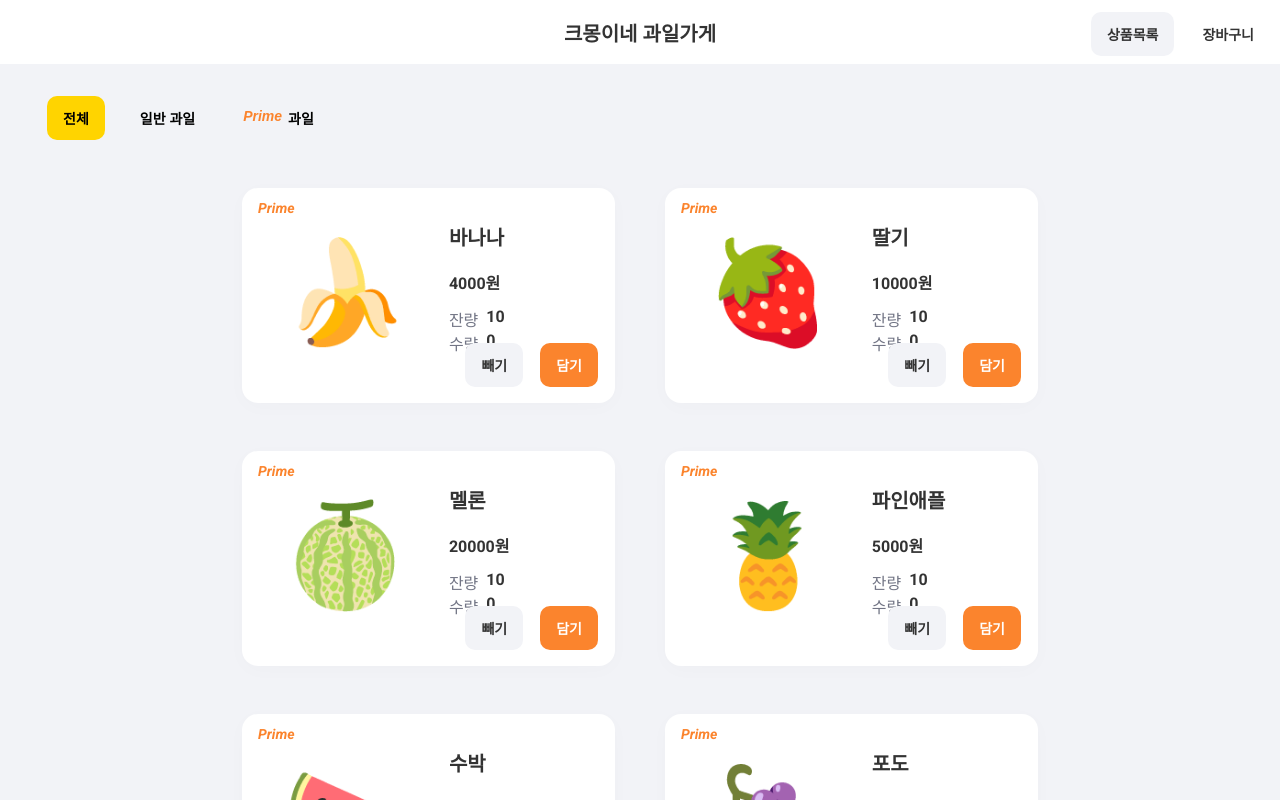
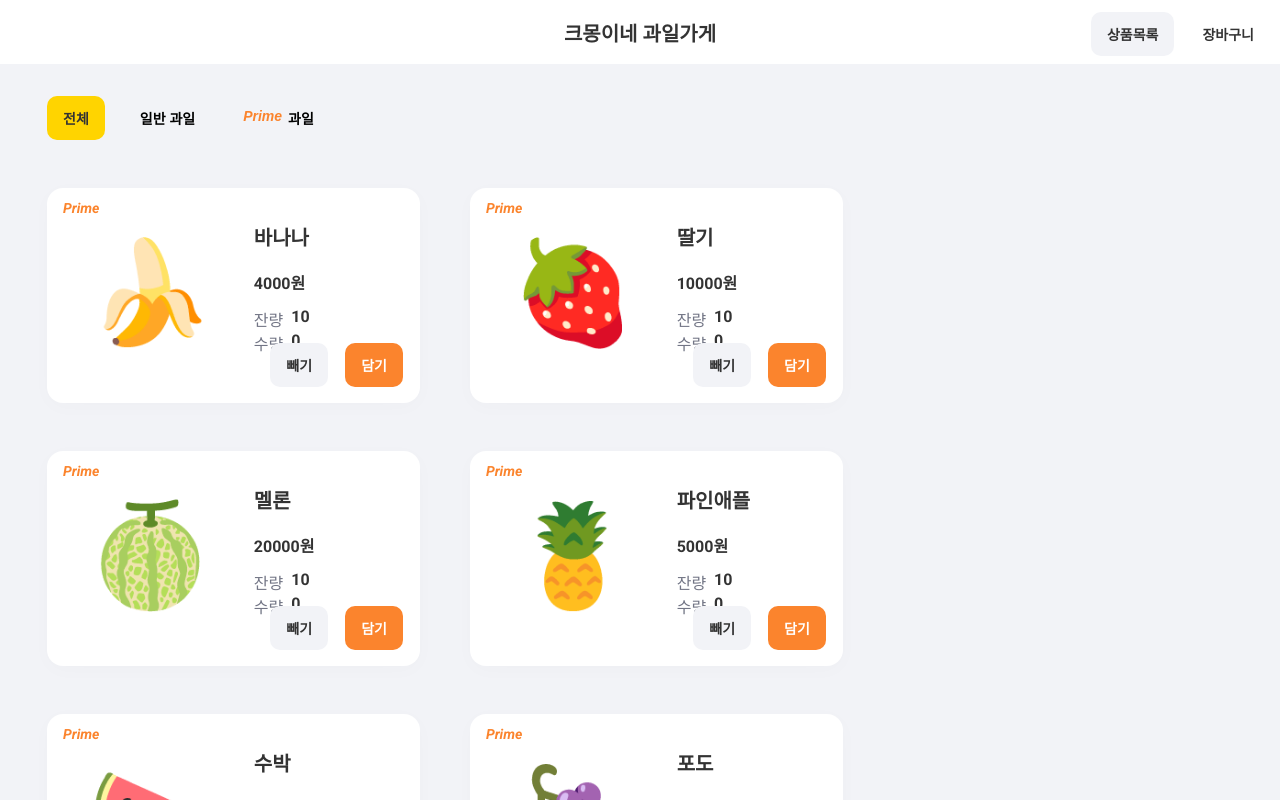
Before and after one commit to iiinhochoiii/react_context_api_practice, a React (Create React App) app: page / in a window 1280 px wide. Shown: the top 800 px of the page. Built offline with nearby package versions, Linux system fonts and the light colour scheme; data requests are answered from the project's data file.

Commit message:
Filter 선택에 대한 데이터 필터링 작업 - useLocation util 함수 생성

```diff
--- a/src/data/fruits.json
+++ b/src/data/fruits.json
@@ -95,6 +95,14 @@
             "stock": 10,
             "price": 11000,
             "isPrime": true
+        },
+        {
+            "id": 12,
+            "name": "딸기",
+            "image": "🍓",
+            "stock": 10,
+            "price": 6000,
+            "isPrime": false
         }
     ]
 }
--- a/src/hooks/useApi.tsx
+++ b/src/hooks/useApi.tsx
@@ -1,4 +1,4 @@
-import { useState, useEffect } from 'react';
+import { useState } from 'react';
 import axios from 'utils/axios';
 
 const useApi = <T,>(
@@ -6,13 +6,11 @@ const useApi = <T,>(
 ): {
   data: T[];
   loading: boolean;
+  getList: () => void;
 } => {
   const [data, setData] = useState<T[]>([]);
+
   const [loading, setLoading] = useState(false);
-
-  useEffect(() => {
-    getList();
-  }, []);
 
   const getList = async (): Promise<void> => {
     try {
@@ -26,7 +24,7 @@ const useApi = <T,>(
     }
   };
 
-  return { data, loading };
+  return { data, loading, getList };
 };
 
 export default useApi;
--- /dev/null
+++ b/src/hooks/useLocations.tsx
@@ -0,0 +1,25 @@
+import { useEffect, useState } from 'react';
+import { useLocation } from 'react-router-dom';
+import QueryString from 'qs';
+
+const useLocations = () => {
+  const location = useLocation();
+  const [state, setState] = useState<QueryString.ParsedQs | undefined>(
+    undefined
+  );
+
+  useEffect(() => {
+    const obj: QueryString.ParsedQs = QueryString.parse(location.search);
+    for (const key in obj) {
+      const newKey = key.replaceAll('?', '');
+      obj[newKey] = obj[key];
+      delete obj[key];
+    }
+    setState(obj);
+  }, [location]);
+  return {
+    location: state,
+  };
+};
+
+export default useLocations;
--- a/src/pages/Home/index.tsx
+++ b/src/pages/Home/index.tsx
@@ -4,56 +4,62 @@ import * as S from './style';
 import { Button, PrimeText, LoadingText } from 'components/atoms';
 import { Card } from 'components/organisms';
 import useApi from 'hooks/useApi';
+import useLocations from 'hooks/useLocations';
 import { Fruits } from 'interfaces/models/fruits';
-import { Link } from 'react-router-dom';
+import { Link, useNavigate } from 'react-router-dom';
 import { groupBy } from 'utils/groupby';
 
 const HomePage = () => {
-  const { data, loading } = useApi<Fruits>('fruits');
+  const navigate = useNavigate();
+  const { data, loading, getList } = useApi<Fruits>('fruits');
   const [fruits, setFruits] = useState<Fruits[]>([]);
-  const [tab, setTab] = useState('all');
+  const { location } = useLocations();
 
   useEffect(() => {
     if (data.length > 0) {
-      if (tab === 'all') {
+      if (location?.tab === 'all' || location?.tab === undefined) {
         const sortObj = groupBy<Fruits>(data, 'isPrime');
 
         setFruits([...sortObj['true'], ...sortObj['false']]);
       } else {
         setFruits(
           data.filter((item) =>
-            tab === 'normal' ? !item.isPrime : item.isPrime
+            location?.tab === 'normal' ? !item.isPrime : item.isPrime
           )
         );
       }
     }
-  }, [tab, data]);
+  }, [data]);
 
-  const onClickHandler = (tab: string) => {
-    setTab(tab);
-  };
+  useEffect(() => {
+    getList();
+  }, [location]);
 
   return (
     <BaseTemplates>
       <S.Container>
         <S.FilterWrap>
           <Button
-            buttonType={tab === 'all' ? 'Primary' : 'Normal'}
-            onClick={() => onClickHandler('all')}
+            buttonType={
+              location?.tab === 'all' || location?.tab === undefined
+                ? 'Primary'
+                : 'Normal'
+            }
+            onClick={() => navigate('/?tab=all')}
           >
-            <Link to="/">전체</Link>
+            전체
           </Button>
           <Button
-            buttonType={tab === 'normal' ? 'Primary' : 'Normal'}
+            buttonType={location?.tab === 'normal' ? 'Primary' : 'Normal'}
             sx={{ margin: '0 16px 0 19px' }}
-            onClick={() => onClickHandler('normal')}
+            onClick={() => navigate('/?tab=normal')}
           >
             <Link to="/?tab=nomal">일반 과일</Link>
             {/* 일반 과일 */}
           </Button>
           <Button
-            buttonType={tab === 'prime' ? 'Primary' : 'Normal'}
-            onClick={() => onClickHandler('prime')}
+            buttonType={location?.tab === 'prime' ? 'Primary' : 'Normal'}
+            onClick={() => navigate('/?tab=prime')}
           >
             <Link to="/?tab=prime">
               <S.ButtonContent>
--- a/src/pages/Home/style.ts
+++ b/src/pages/Home/style.ts
@@ -19,6 +19,5 @@ export const ButtonContent = styled.div`
 export const Content = styled.div`
   margin: 48px -25px 0 -25px;
   display: flex;
-  justify-content: center;
   flex-wrap: wrap;
 `;
--- a/src/utils/groupby.ts
+++ b/src/utils/groupby.ts
@@ -5,6 +5,7 @@ export const groupBy = <T>(items: T[], key: keyof T) => {
     }
 
     acc[cur[key]].push(cur);
+
     return acc;
     // eslint-disable-next-line @typescript-eslint/no-explicit-any
   }, {} as any);
```
